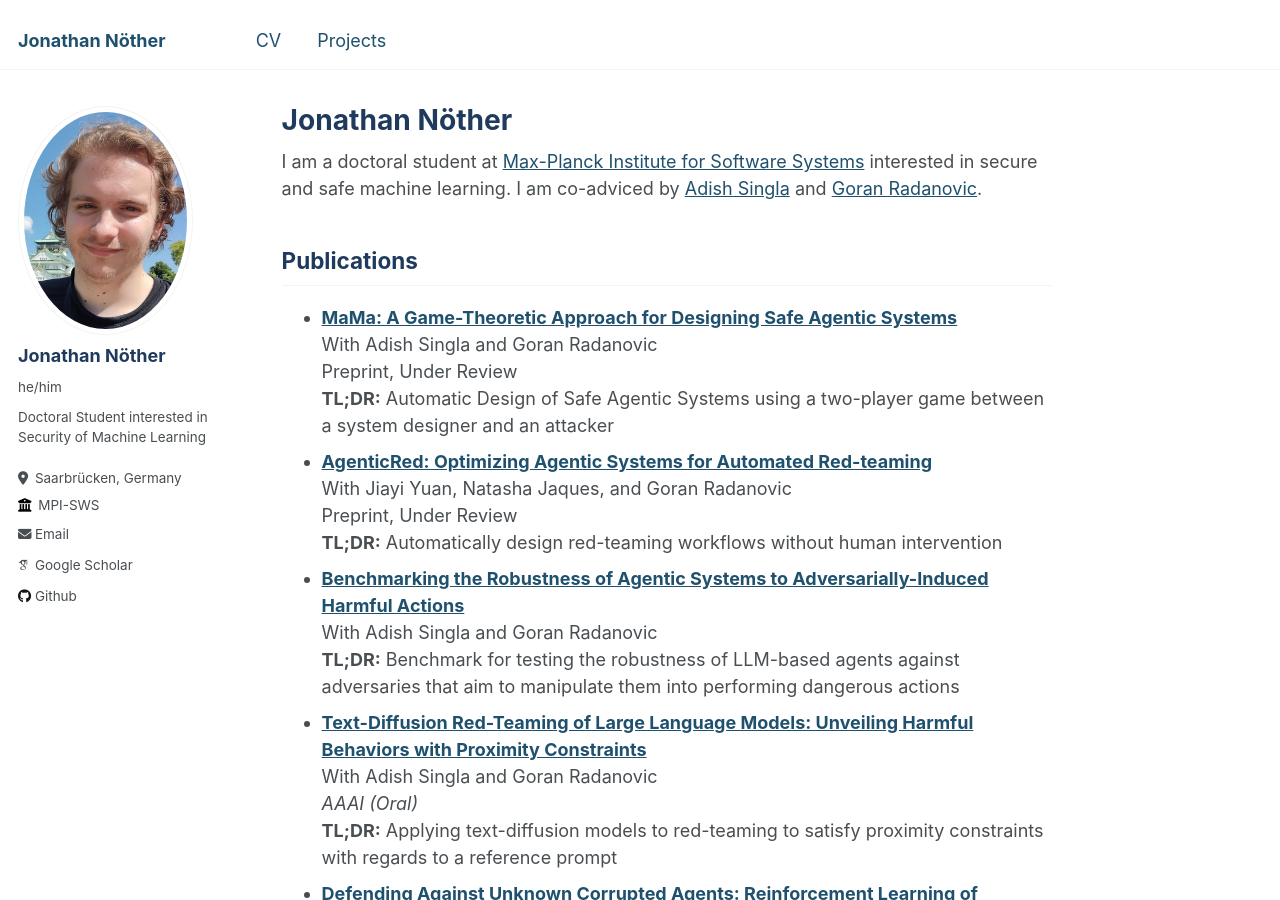
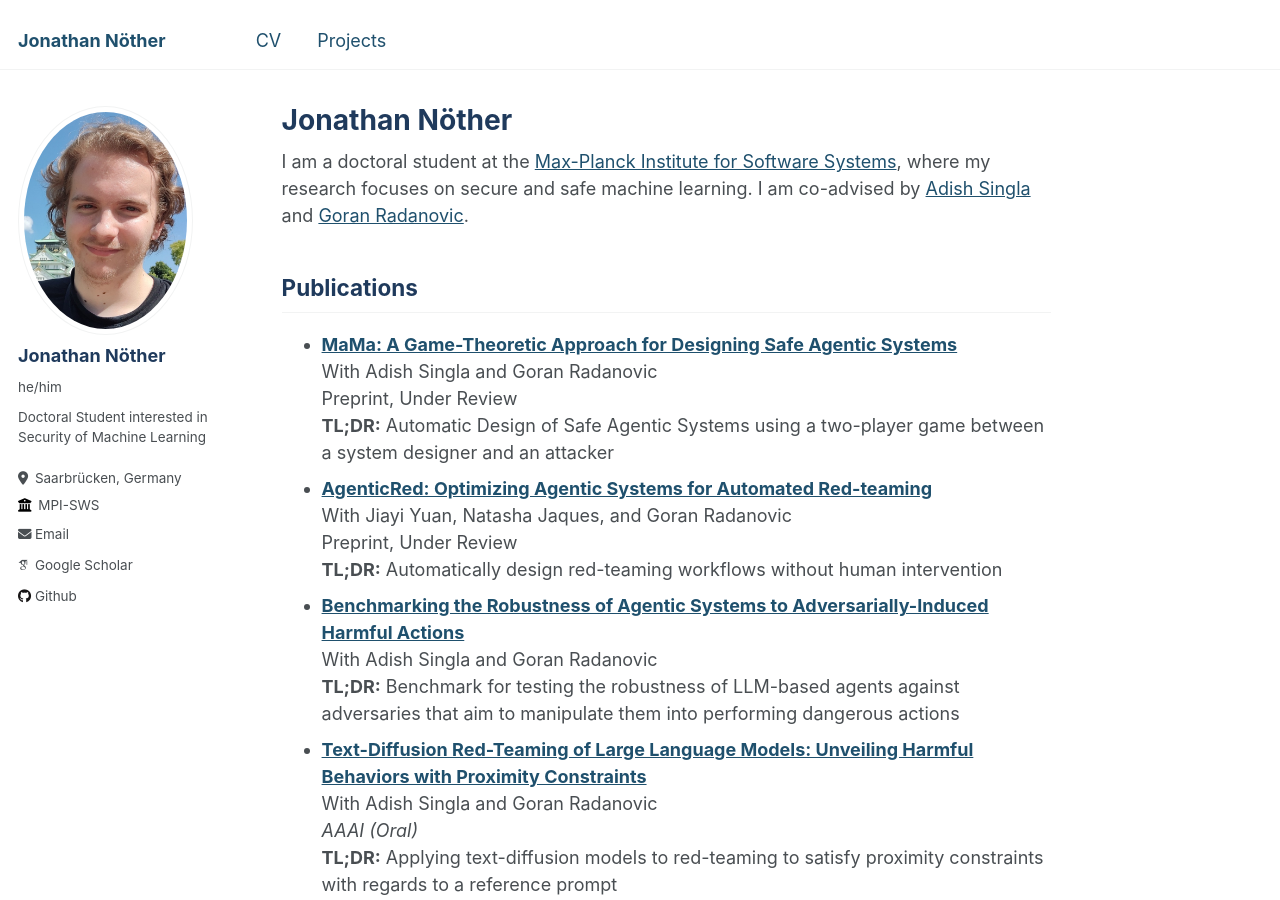
Before and after one commit to JNoether/jnoether.github.io, a Jekyll site: the page built from _pages/about.md, in a window 1280 px wide and 900 px high. Built offline with Jekyll 4.4.1, drawn with Linux system fonts in a browser that asks for light colours; some web fonts are replaced.

Commit message:
improved introduction

```diff
--- a/_pages/about.md
+++ b/_pages/about.md
@@ -7,7 +7,7 @@ redirect_from:
   - /about.html
 ---
 
-I am a doctoral student at [Max-Planck Institute for Software Systems](https://www.mpi-sws.org/) interested in secure and safe machine learning. I am co-adviced by [Adish Singla](https://machineteaching.mpi-sws.org/adishsingla.html) and [Goran Radanovic](https://people.mpi-sws.org/~gradanovic/index.html).
+I am a doctoral student at the [Max-Planck Institute for Software Systems](https://www.mpi-sws.org/), where my research focuses on secure and safe machine learning. I am co-advised by [Adish Singla](https://machineteaching.mpi-sws.org/adishsingla.html) and [Goran Radanovic](https://people.mpi-sws.org/~gradanovic/index.html).
 
 ## Publications
 - **[MaMa: A Game-Theoretic Approach for Designing Safe Agentic Systems](https://arxiv.org/pdf/2602.04431)**\
```
